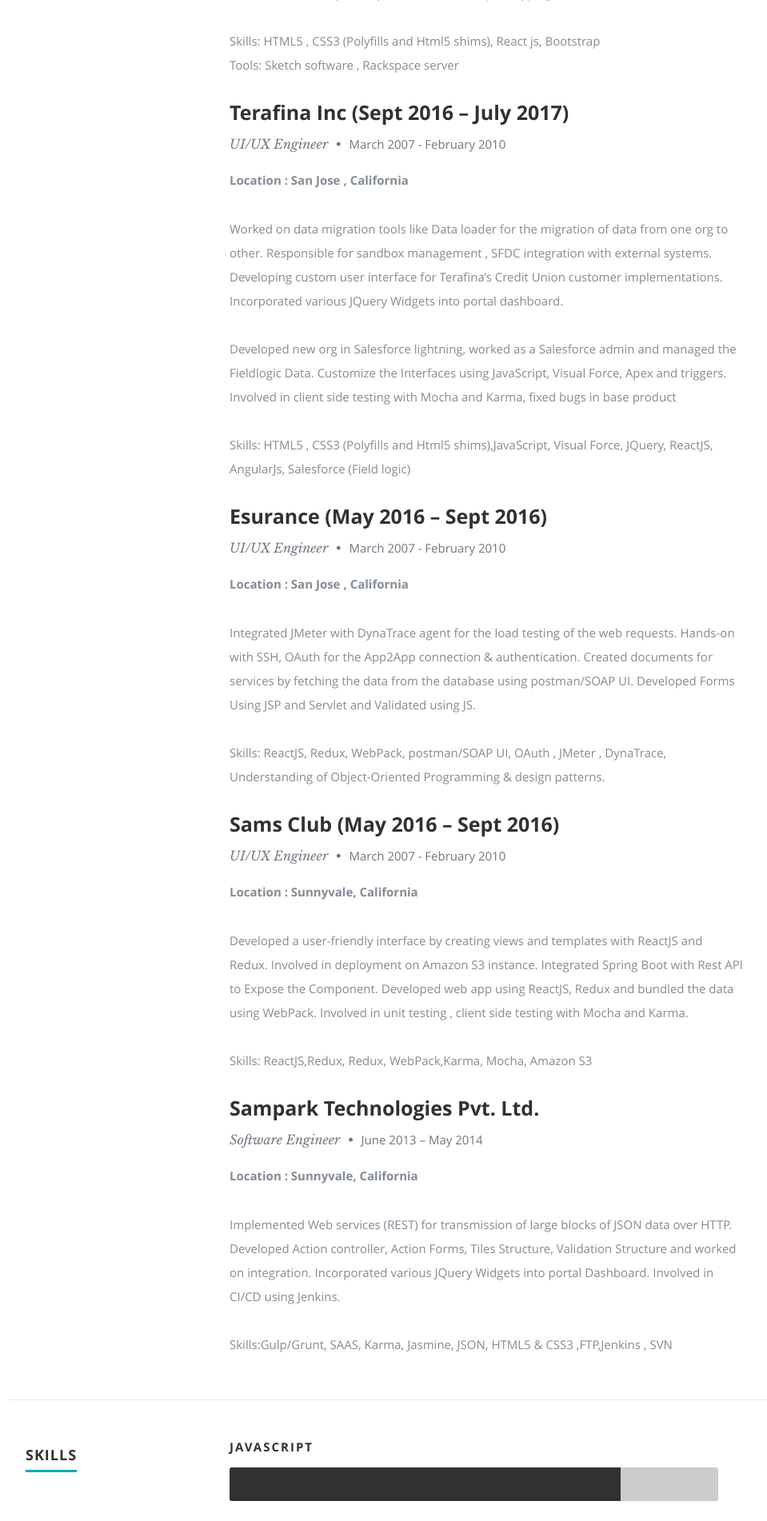
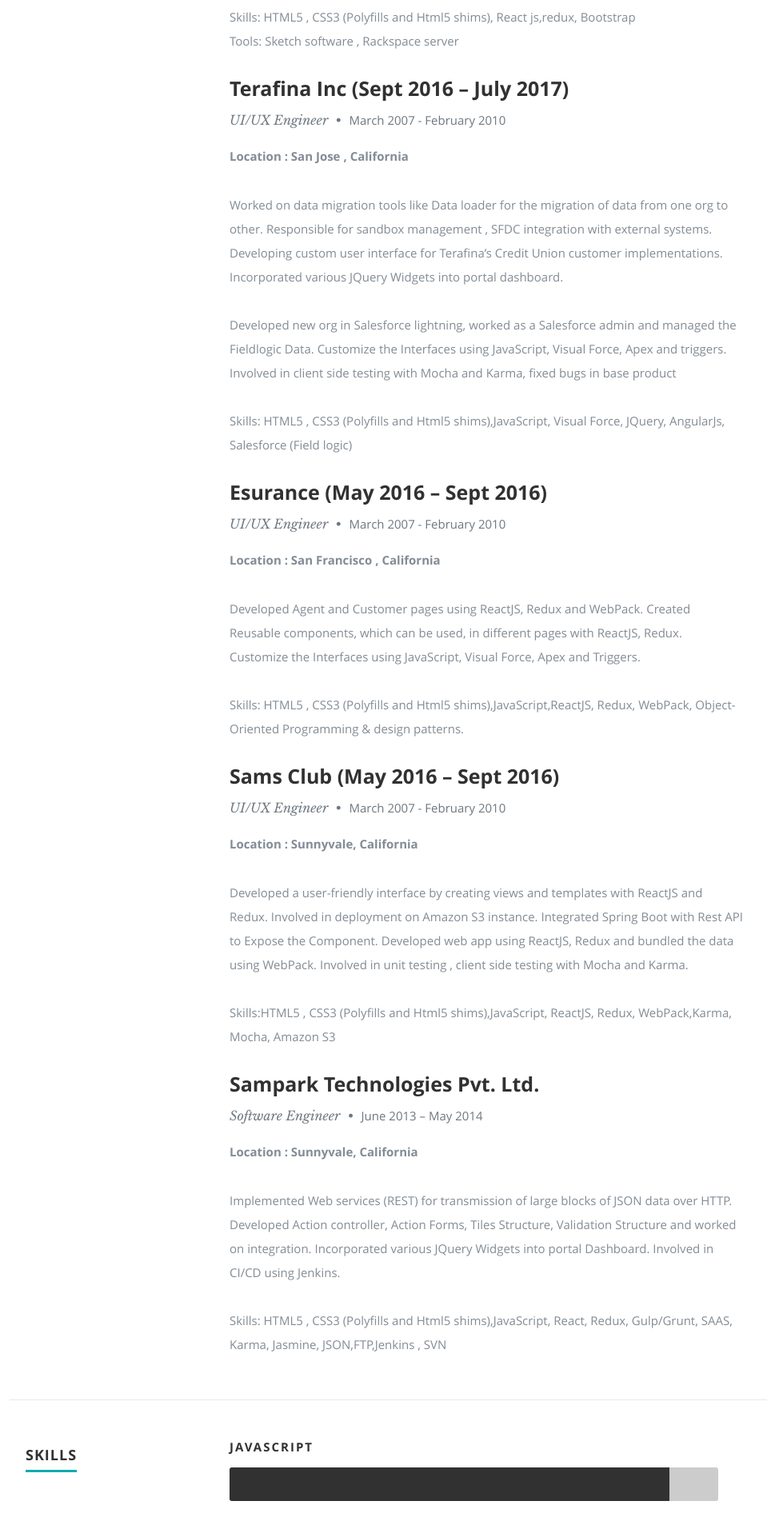
Before and after one commit to avinash7jan/portfolio, a PHP site: page /index.html in a window 1280 px wide. Shown: the part 2080-3982 px from the top of the page at 80% size, without its empty margins (118-1077 px from the left). Run offline with PHP 8.4, Linux system fonts and the light colour scheme; some libraries are stand-ins or nearby versions.

Commit message:
portfoilio

```diff
--- a/css/layout.css
+++ b/css/layout.css
@@ -1,32 +1,8 @@
-/*
-=====================================================================
-*   Ceevee v1.0 Layout Stylesheet
-*   url: styleshout.com
-*   03-18-2014
-=====================================================================
 
-   TOC:
-   a. General Styles
-   b. Header Styles
-   c. About Section
-   d. Resume Section
-   e. Portfolio Section
-   f. Call To Action Section
-   g. Testimonials Section
-   h. Contact Section
-   i. Footer
-
-===================================================================== */
-
-/* ------------------------------------------------------------------ */
-/* a. General Styles
-/* ------------------------------------------------------------------ */
 
 body { background: #0f0f0f; }
 
-/* ------------------------------------------------------------------ */
-/* b. Header Styles
-/* ------------------------------------------------------------------ */
+
 
 header {
    position: relative;
@@ -335,23 +311,19 @@ ul#nav li.current a { color: #F06000; }
   	-moz-animation: illustrator 2s ease;
   	-webkit-animation: illustrator 2s ease;
 }
-.wordpress {
-  	width: 50%;
-  	-moz-animation: wordpress 2s ease;
-  	-webkit-animation: wordpress 2s ease;
-}
+
 .css {
   	width: 90%;
   	-moz-animation: css 2s ease;
   	-webkit-animation: css 2s ease;
 }
 .html5 {
-  	width: 80%;
+  	width: 95%;
   	-moz-animation: html5 2s ease;
   	-webkit-animation: html5 2s ease;
 }
 .jquery {
-  	width: 50%;
+  	width: 90%;
   	-moz-animation: jquery 2s ease;
   	-webkit-animation: jquery 2s ease;
 }
--- a/css/media-queries.css
+++ b/css/media-queries.css
@@ -1,10 +1,4 @@
-/* ==================================================================
 
-*   Ceevee Media Queries
-*   url: styleshout.com
-*   03-18-2014
-
-/* ================================================================== */
 
 
 /* screenwidth less than 1024px
--- a/index.html
+++ b/index.html
@@ -7,7 +7,7 @@
    <!--- Basic Page Needs
    ================================================== -->
    <meta charset="utf-8">
-	<title>Ceevee - Free Responsive HTML5/CSS3 Template</title>
+	<title>Avinash Mishra Frontend Developer</title>
 	<meta name="description" content="">
 	<meta name="author" content="">
 
@@ -55,7 +55,7 @@
       <div class="row banner">
          <div class="banner-text">
             <h1 class="responsive-headline">I'm Avinash Mishra</h1>
-            <h3> <span> I'm a California based  Frontend Developer /Prototyper</span>, <span>UI/UX Prototyper and creating awesome and
+            <h3> <span> I'm a California based  Frontend Developer </span>, <span>UI/UX Prototyper and creating awesome and
             effective visual identities for companies of all sizes around the globe. Let's <a class="smoothscroll" href="#about">start scrolling</a>
             and learn more <a class="smoothscroll" href="#about">about me</a>.<span></h3>
             <hr />
@@ -99,7 +99,7 @@
                   <h2>Contact Details</h2>
                   <p class="address">
 						   <span>Avinash Mishra</span><br>
-						   <span>39800  Fremont Blvd<br>
+						   <span>
                  Fremont, California<br>
 						         94538 United States
                      </span><br>
@@ -176,11 +176,11 @@
                   <p> <b> Location : San Francisco , California </b>  </p>
                           <p>Developed data visualization using High Charts and reusable components using React Js.
                           Gathering requirements from UX team and develop UI functional prototype and deployed on Rackspace  server.</p>
-                            <p>Designed responsive landing pages with validations and Cross Browser Compatible components
+                            <p>Developed responsive landing pages with validations and Cross Browser Compatible components
                             Hands-on on Sketch software for designing pages.
                             Good understanding on cross-browser compatibility issues, functional prototyping and data visualization </p>
 
-                          <p> Skills: HTML5 , CSS3 (Polyfills and Html5 shims), React js, Bootstrap  <br>Tools: Sketch software , Rackspace server </p>
+                          <p> Skills: HTML5 , CSS3 (Polyfills and Html5 shims), React js,redux, Bootstrap  <br>Tools: Sketch software , Rackspace server </p>
              </div>
 
           </div> <!-- item end -->
@@ -199,7 +199,7 @@
                  Developed new org in Salesforce lightning, worked as a Salesforce admin and managed the Fieldlogic Data.
                  Customize the Interfaces using JavaScript, Visual Force, Apex and triggers.</br>
                    <p> Involved in client side testing with Mocha and Karma, fixed bugs in base product</p>
-                 <p> Skills: HTML5 , CSS3 (Polyfills and Html5 shims),JavaScript, Visual Force, JQuery, ReactJS, AngularJs, Salesforce (Field logic)  <br> </p>
+                 <p> Skills: HTML5 , CSS3 (Polyfills and Html5 shims),JavaScript, Visual Force, JQuery, AngularJs, Salesforce (Field logic)  <br> </p>
 
                </p>
 
@@ -213,14 +213,15 @@
 
                               <h3>  Esurance  (May  2016 – Sept 2016)</h3>
                               <p class="info">UI/UX  Engineer <span>&bull;</span> <em class="date">March 2007 - February 2010</em></p>
-                                <p> <b> Location : San Jose , California </b>  </p>
+                                <p> <b> Location : San Francisco , California </b>  </p>
                               <p>
-                                Integrated JMeter with DynaTrace agent for the load testing of the web requests. Hands-on with SSH, OAuth for the App2App connection & authentication.
-                                Created documents for services by fetching the data from the database using postman/SOAP UI.
-                              Developed Forms Using JSP and Servlet and Validated using JS. </p>
+                                Developed Agent and Customer pages using ReactJS, Redux and WebPack.
+                                Created Reusable components, which can be used, in different pages with ReactJS, Redux.
+                                Customize the Interfaces using JavaScript, Visual Force, Apex and Triggers.
+                                 </p>
                             </p>
 
-                              <p> Skills: ReactJS, Redux, WebPack, postman/SOAP UI, OAuth , JMeter , DynaTrace, Understanding of Object-Oriented Programming & design patterns. <br> </p>
+                              <p> Skills: HTML5 , CSS3 (Polyfills and Html5 shims),JavaScript,ReactJS, Redux, WebPack,  Object-Oriented Programming & design patterns. <br> </p>
 
 
                            </div>
@@ -238,12 +239,13 @@
                                                         <p> <b> Location : Sunnyvale, California </b> </p>
                                                       <p>
                                                         Developed a user-friendly interface by creating views and templates with ReactJS and Redux. Involved in deployment on Amazon S3 instance.
-    Integrated Spring Boot with Rest API to Expose the Component. Developed web app using ReactJS, Redux and bundled the data using WebPack.
+    Integrated Spring Boot with Rest API to Expose the Component.
+    Developed web app using ReactJS, Redux and bundled the data using WebPack.
   	Involved in unit testing , client side testing with Mocha and Karma.
 
                                                       </p>
 
-                                                      <p> Skills: ReactJS,Redux, Redux, WebPack,Karma, Mocha, Amazon S3 <br> </p>
+                                                      <p> Skills:HTML5 , CSS3 (Polyfills and Html5 shims),JavaScript, ReactJS, Redux, WebPack,Karma, Mocha, Amazon S3 <br> </p>
 
 
                                                    </div>
@@ -263,7 +265,7 @@
                                                         Involved in CI/CD using Jenkins.
                                                       </p>
 
-                                                        <p> Skills:Gulp/Grunt, SAAS, Karma, Jasmine, JSON, HTML5 & CSS3 ,FTP,Jenkins , SVN  <br> </p>
+                                                        <p> Skills: HTML5 , CSS3 (Polyfills and Html5 shims),JavaScript, React, Redux, Gulp/Grunt, SAAS, Karma, Jasmine, JSON,FTP,Jenkins , SVN  <br> </p>
 
                                                    </div>
 
@@ -289,15 +291,15 @@
 				<div class="bars">
 
 				   <ul class="skills">
-					   <li><span class="bar-expand html5"></span><em>JavaScript</em></li>
-                  <li><span class="bar-expand html5"></span><em>ReactJS</em></li>
-						<li><span class="bar-expand css"></span><em>Bootstrap</em></li>
+					   <li><span class="bar-expand css"></span><em>JavaScript</em></li>
+                  <li><span class="bar-expand css"></span><em>ReactJS</em></li>
+						<li><span class="bar-expand html5"></span><em>Bootstrap</em></li>
 						<li><span class="bar-expand css"></span><em>CSS</em></li>
 						<li><span class="bar-expand html5"></span><em>HTML5</em></li>
-                  <li><span class="bar-expand photoshop"></span><em>jQuery</em></li>
+                  <li><span class="bar-expand css"></span><em>jQuery</em></li>
                   <li><span class="bar-expand jquery"></span><em>High Charts</em></li>
-                  <li><span class="bar-expand photoshop"></span><em>Prototyping</em></li>
-						<li><span class="bar-expand photoshop"></span><em>Rackspace</em></li>
+                  <li><span class="bar-expand css"></span><em>Prototyping</em></li>
+						<li><span class="bar-expand css"></span><em>Rackspace</em></li>
 					</ul>
 
 				</div><!-- end skill-bars -->
@@ -383,7 +385,6 @@
 					   <h4>Address and Phone</h4>
 					   <p class="address">
 						   Avinash Mishra<br>
-						   39800  Fremont Blvd<br>
 						   Fremont, CA 94538 US<br>
 						   <span>(669) 237-8084</span>
                  <span> linkedin.com/in/avinashvmishra</span>
```
Also changed, not shown: css/default.css (+1 -42 lines), favicon.png (deleted).
